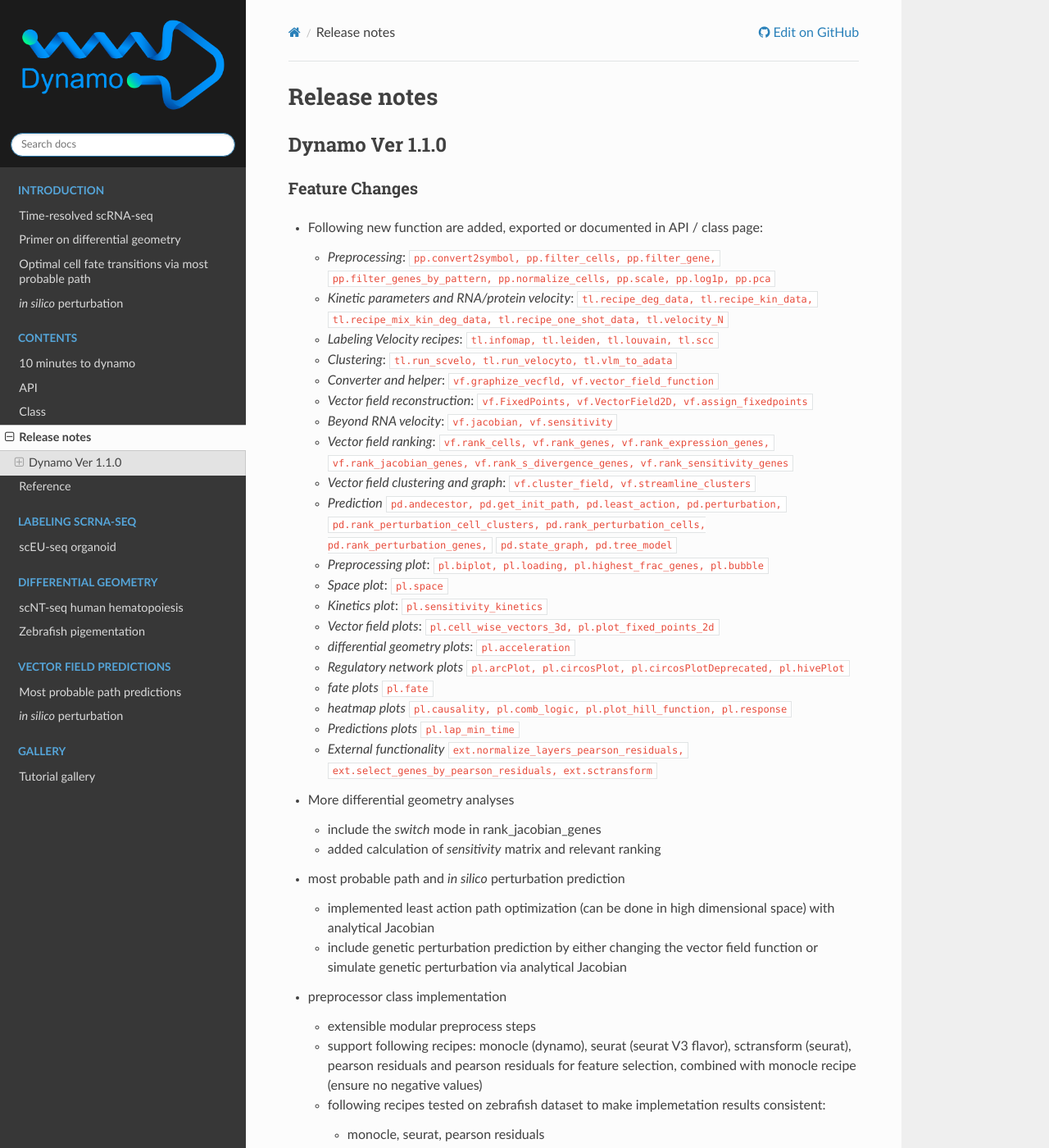
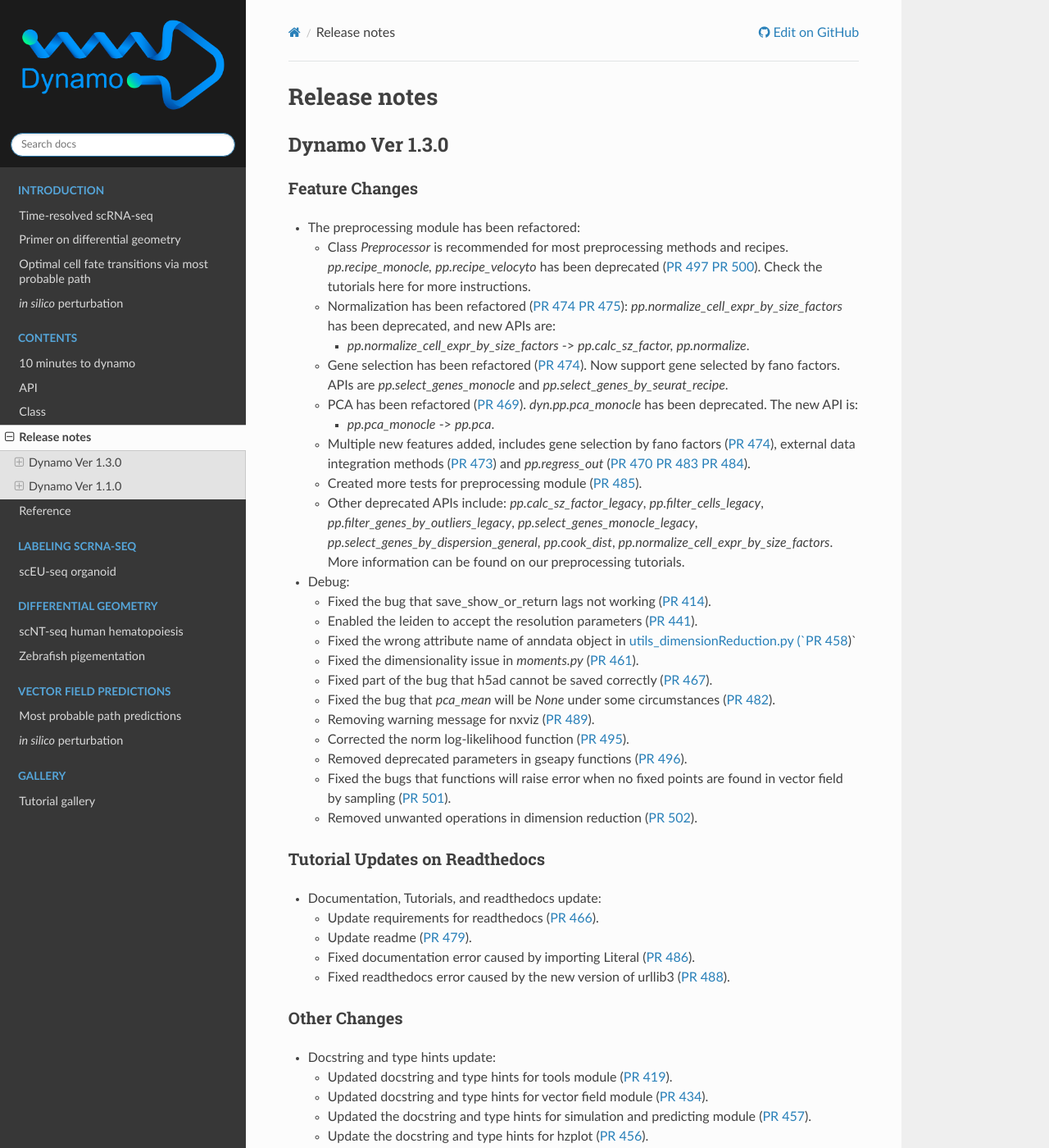
Before and after one commit to aristoteleo/dynamo_readthedocs, a Sphinx documentation site: the page built from docs/source/Release_notes.rst, in a window 1280 px wide and 1400 px high. Shown: the whole window at 82% size. Built offline with Sphinx 7.4.7 and the Read the Docs theme 2.0.0, drawn with Linux system fonts in a browser that asks for light colours; pages that are not in the unit, such as notebooks, are missing from menus.

Commit message:
add release note for 1.3.0

```diff
--- a/docs/source/Release_notes.rst
+++ b/docs/source/Release_notes.rst
@@ -1,6 +1,94 @@
 ==================
 Release notes
 ==================
+
+
+Dynamo Ver 1.3.0
+<<<<<<<<<<<<<<<<<<<<<<<<<<<<<<<<<<<<<<<<<<<<<<<<<<<<<<<<<<<<<<<<<<<<<<<<<<<<<<<<<<<<<<<<<<<<<<<<<<<
+Feature Changes
+~~~~~~~~~~~~~~~~~~~~~~~~~~
+- The preprocessing module has been refactored:
+
+  - Class *Preprocessor* is recommended for most preprocessing methods and recipes. `pp.recipe_monocle,`
+    `pp.recipe_velocyto` has been deprecated (`PR 497 <https://github.com/aristoteleo/dynamo-release/pull/497>`_
+    `PR 500 <https://github.com/aristoteleo/dynamo-release/pull/500>`_).
+    Check the tutorials here for more instructions.
+  - Normalization has been refactored (`PR 474 <https://github.com/aristoteleo/dynamo-release/pull/474>`_
+    `PR 475 <https://github.com/aristoteleo/dynamo-release/pull/475>`_): `pp.normalize_cell_expr_by_size_factors`
+    has been deprecated, and new APIs are:
+
+    - `pp.normalize_cell_expr_by_size_factors` -> `pp.calc_sz_factor, pp.normalize`.
+
+  - Gene selection has been refactored (`PR 474 <https://github.com/aristoteleo/dynamo-release/pull/474>`_). Now support
+    gene selected by fano factors. APIs are `pp.select_genes_monocle` and `pp.select_genes_by_seurat_recipe`.
+  - PCA has been refactored (`PR 469 <https://github.com/aristoteleo/dynamo-release/pull/469>`_). `dyn.pp.pca_monocle`
+    has been deprecated. The new API is:
+
+    - `pp.pca_monocle` -> `pp.pca`.
+
+  - Multiple new features added, includes gene selection by fano factors
+    (`PR 474 <https://github.com/aristoteleo/dynamo-release/pull/474>`_), external data integration methods
+    (`PR 473 <https://github.com/aristoteleo/dynamo-release/pull/473>`_) and `pp.regress_out`
+    (`PR 470 <https://github.com/aristoteleo/dynamo-release/pull/470>`_
+    `PR 483 <https://github.com/aristoteleo/dynamo-release/pull/483>`_
+    `PR 484 <https://github.com/aristoteleo/dynamo-release/pull/484>`_).
+  - Created more tests for preprocessing module (`PR 485 <https://github.com/aristoteleo/dynamo-release/pull/485>`_).
+  - Other deprecated APIs include: `pp.calc_sz_factor_legacy`, `pp.filter_cells_legacy`,
+    `pp.filter_genes_by_outliers_legacy`, `pp.select_genes_monocle_legacy`, `pp.select_genes_by_dispersion_general`,
+    `pp.cook_dist`, `pp.normalize_cell_expr_by_size_factors`. More information can be found on our preprocessing
+    tutorials.
+
+- Debug:
+
+  - Fixed the bug that save_show_or_return lags not working
+    (`PR 414 <https://github.com/aristoteleo/dynamo-release/pull/414>`_).
+  - Enabled the leiden to accept the resolution parameters
+    (`PR 441 <https://github.com/aristoteleo/dynamo-release/pull/441>`_).
+  - Fixed the wrong attribute name of anndata object in `utils_dimensionReduction.py
+    (`PR 458 <https://github.com/aristoteleo/dynamo-release/pull/458>`_)`
+  - Fixed the dimensionality issue in `moments.py`
+    (`PR 461 <https://github.com/aristoteleo/dynamo-release/pull/461>`_).
+  - Fixed part of the bug that h5ad cannot be saved correctly
+    (`PR 467 <https://github.com/aristoteleo/dynamo-release/pull/467>`_).
+  - Fixed the bug that `pca_mean` will be `None` under some circumstances
+    (`PR 482 <https://github.com/aristoteleo/dynamo-release/pull/482>`_).
+  - Removing warning message for nxviz
+    (`PR 489 <https://github.com/aristoteleo/dynamo-release/pull/489>`_).
+  - Corrected the norm log-likelihood function
+    (`PR 495 <https://github.com/aristoteleo/dynamo-release/pull/495>`_).
+  - Removed deprecated parameters in gseapy functions
+    (`PR 496 <https://github.com/aristoteleo/dynamo-release/pull/496>`_).
+  - Fixed the bugs that functions will raise error when no fixed points are found in vector field by sampling
+    (`PR 501 <https://github.com/aristoteleo/dynamo-release/pull/501>`_).
+  - Removed unwanted operations in dimension reduction
+    (`PR 502 <https://github.com/aristoteleo/dynamo-release/pull/502>`_).
+
+
+Tutorial Updates on Readthedocs
+~~~~~~~~~~~~~~~~~~~~~~~~~~~~~~~
+- Documentation, Tutorials, and readthedocs update:
+
+  - Update requirements for readthedocs (`PR 466 <https://github.com/aristoteleo/dynamo-release/pull/466>`_).
+  - Update readme (`PR 479 <https://github.com/aristoteleo/dynamo-release/pull/479>`_).
+  - Fixed documentation error caused by importing Literal
+    (`PR 486 <https://github.com/aristoteleo/dynamo-release/pull/486>`_).
+  - Fixed readthedocs error caused by the new version of urllib3
+    (`PR 488 <https://github.com/aristoteleo/dynamo-release/pull/488>`_).
+
+
+Other Changes
+~~~~~~~~~~~~~~~~~~~~~~~~~~
+- Docstring and type hints update:
+
+  - Updated docstring and type hints for tools module
+    (`PR 419 <https://github.com/aristoteleo/dynamo-release/pull/419>`_).
+  - Updated docstring and type hints for vector field module
+    (`PR 434 <https://github.com/aristoteleo/dynamo-release/pull/434>`_).
+  - Updated the docstring and type hints for simulation and predicting module
+    (`PR 457 <https://github.com/aristoteleo/dynamo-release/pull/457>`_).
+  - Update the docstring and type hints for hzplot
+    (`PR 456 <https://github.com/aristoteleo/dynamo-release/pull/456>`_).
+
 
 
 Dynamo Ver 1.1.0
```
